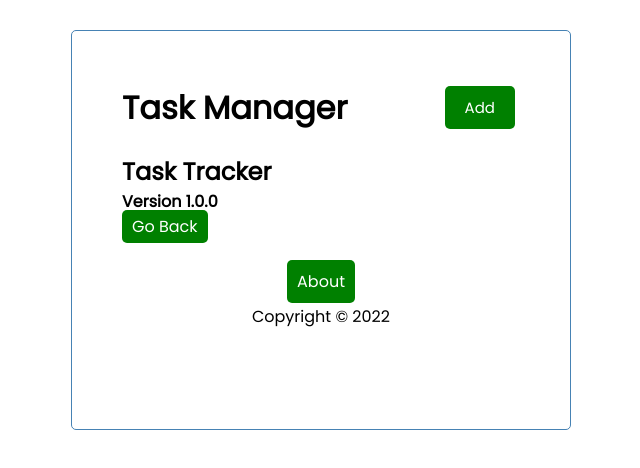
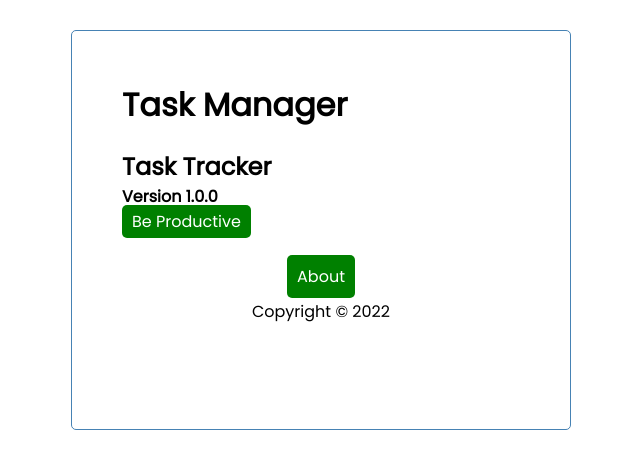
Before and after one commit to leungwoo/Task-Manager-Application, an Angular app: page /about in a window 1280 px wide. Shown: the top 468 px of the page, without its empty margins (319-959 px from the left). Built offline with nearby package versions, Linux system fonts and the light colour scheme.

Commit message:
Removed Add button from about page

```diff
--- a/src/app/components/about/about.component.css
+++ b/src/app/components/about/about.component.css
@@ -1,10 +1,14 @@
 div {
   margin-left: 20px;
 }
-.btngoback {
+.btnbepro {
   padding: 5px 10px;
   border-radius: 5px;
   text-decoration: none;
   background-color: green;
   color: white;
 }
+.btnbepro:hover {
+  color: green;
+  background: black;
+}
--- a/src/app/components/about/about.component.html
+++ b/src/app/components/about/about.component.html
@@ -1,5 +1,5 @@
 <div>
   <h2>Task Tracker</h2>
   <h4>Version 1.0.0</h4>
-  <a class="btngoback" routerLink="">Go Back</a>
+  <a class="btnbepro" routerLink="">Be Productive</a>
 </div>
--- a/src/app/components/footer/footer.component.css
+++ b/src/app/components/footer/footer.component.css
@@ -10,6 +10,10 @@
   background-color: green;
   color: white;
 }
+.btnabout:hover {
+  color: green;
+  background: black;
+}
 .copyright {
   margin-top: 10px;
 }
--- a/src/app/components/header/header.component.html
+++ b/src/app/components/header/header.component.html
@@ -1,6 +1,7 @@
 <header>
   <h1>{{ title }}</h1>
   <app-button
+    *ngIf="hasRoute('/')"
     color="{{ showAddTask ? 'green' : 'red' }}"
     text="{{ showAddTask ? 'Add' : 'Close' }}"
     (btnClick)="toggleAddTask()"
--- a/src/app/components/header/header.component.ts
+++ b/src/app/components/header/header.component.ts
@@ -1,6 +1,8 @@
 import { Component, OnInit } from '@angular/core';
 import { Subscription } from 'rxjs';
 import { UiService } from 'src/app/services/ui.service';
+import { Router } from '@angular/router';
+import { TasksComponent } from '../tasks/tasks.component';
 @Component({
   selector: 'app-header',
   templateUrl: './header.component.html',
@@ -11,7 +13,7 @@ export class HeaderComponent implements OnInit {
   public showAddTask: boolean = true;
   public subscription!: Subscription;
 
-  constructor(private uiService: UiService) {
+  constructor(private uiService: UiService, private router: Router) {
     this.subscription = this.uiService
       .onToggle()
       .subscribe((value) => (this.showAddTask = value));
@@ -22,4 +24,7 @@ export class HeaderComponent implements OnInit {
   toggleAddTask() {
     this.uiService.toggleAddTask();
   }
+  hasRoute(route: string) {
+    return this.router.url === route;
+  }
 }
--- a/tsconfig.json
+++ b/tsconfig.json
@@ -18,10 +18,7 @@
     "importHelpers": true,
     "target": "es2017",
     "module": "es2020",
-    "lib": [
-      "es2020",
-      "dom"
-    ]
+    "lib": ["es2020", "dom"]
   },
   "angularCompilerOptions": {
     "enableI18nLegacyMessageIdFormat": false,
```
